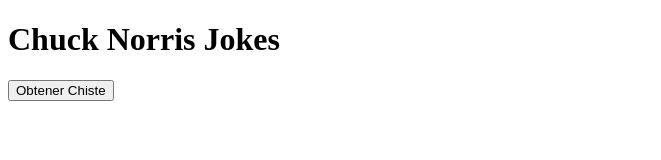
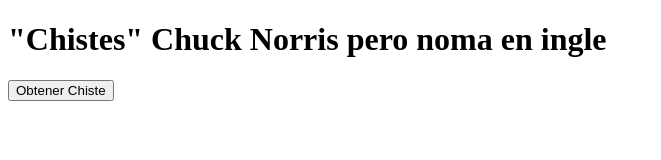
Before and after one commit to Rapay-18/Taaaa2, a plain HTML site: page index.html in a window 1280 px wide. Shown: the whole page, without its empty margins (0-661 px from the left). Drawn offline with Linux system fonts and the light colour scheme.

Commit message:
Update index.html

```diff
--- a/index.html
+++ b/index.html
@@ -3,10 +3,10 @@
 <head>
     <meta charset="UTF-8">
     <meta name="viewport" content="width=device-width, initial-scale=1.0">
-    <title>Chuck Norris Jokes</title>
+    <title>Dizque Chistes de Chuck Norris</title>
 </head>
 <body>
-    <h1>Chuck Norris Jokes</h1>
+    <h1>"Chistes" Chuck Norris pero noma en ingle</h1>
 
     <button id="getJoke">Obtener Chiste</button>
 
```
